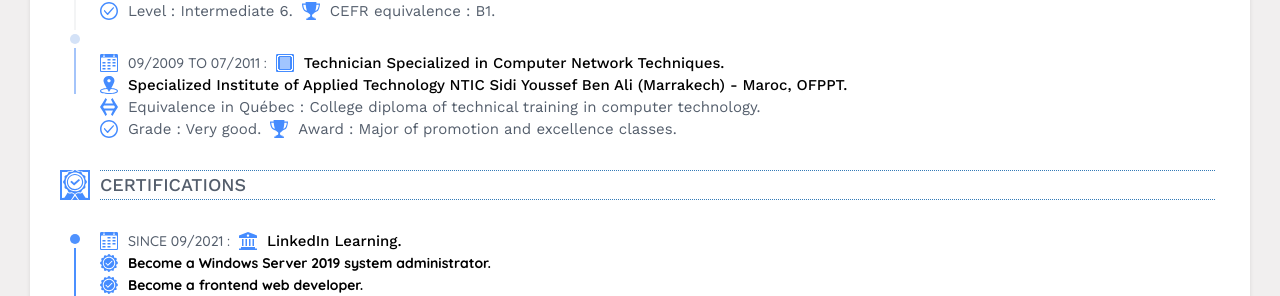
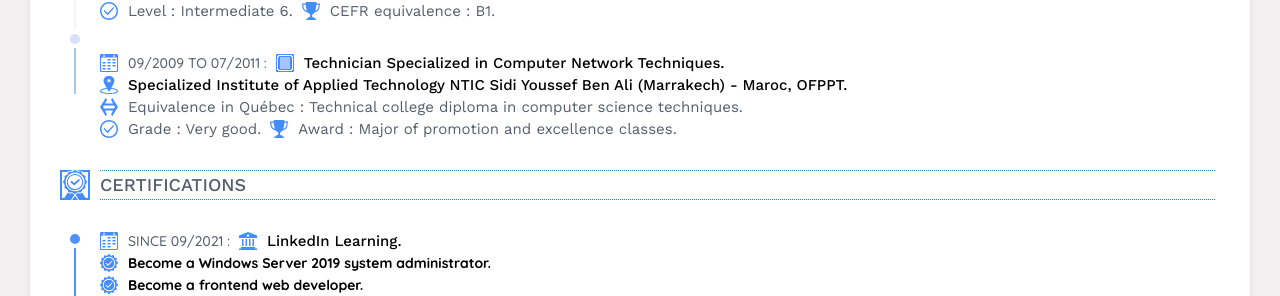
Before and after one commit to abdelhafidelazouzi/en, a Jekyll site: the page built from index.html, in a window 1280 px wide and 900 px high, scrolled down 936 px. Shown: the part 162-458 px from the top of the window. Built offline with Jekyll 4.4.1, drawn with Linux system fonts in a browser that asks for light colours.

Commit message:
Add files via upload

```diff
--- a/_data/data.yml
+++ b/_data/data.yml
@@ -199,7 +199,7 @@ education:
       university: "Specialized Institute of Applied Technology NTIC Sidi Youssef Ben Ali (Marrakech) - Maroc, OFPPT"
       linkuniv: "https://www.ofppt.ma/en/institutions/specialized-institute-applied-technology-ntic-sidi-youssef-ben-ali-marrakech"
       time: "09/2009 to 07/2011"
-      equiv: "Equivalence in Québec : College diploma of technical training in computer technology"
+      equiv: "Equivalence in Québec : Technical college diploma in computer science techniques"
       mention: "Grade : Very good"
       prix: "Award : Major of promotion and excellence classes"
 #############################################################################################
```
